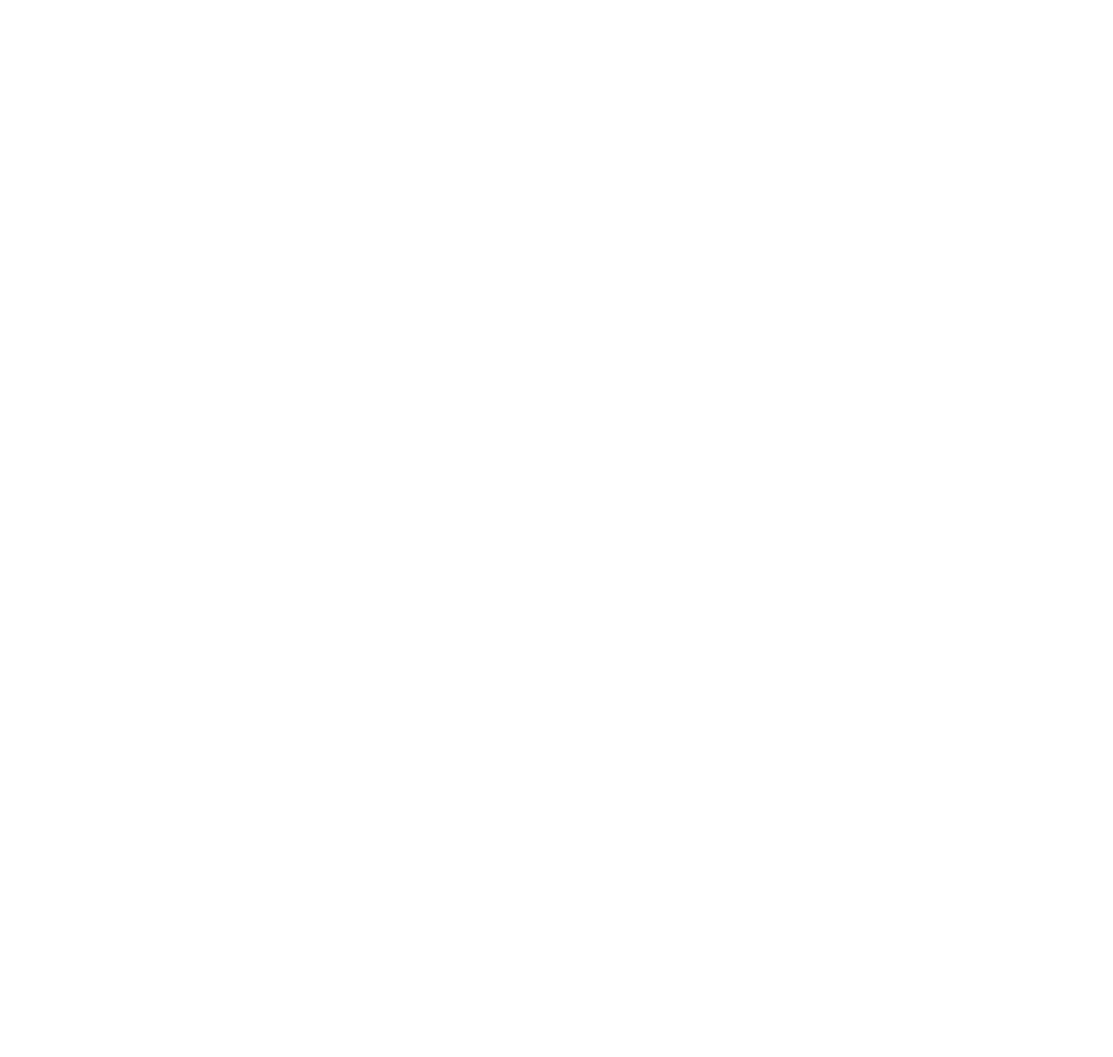
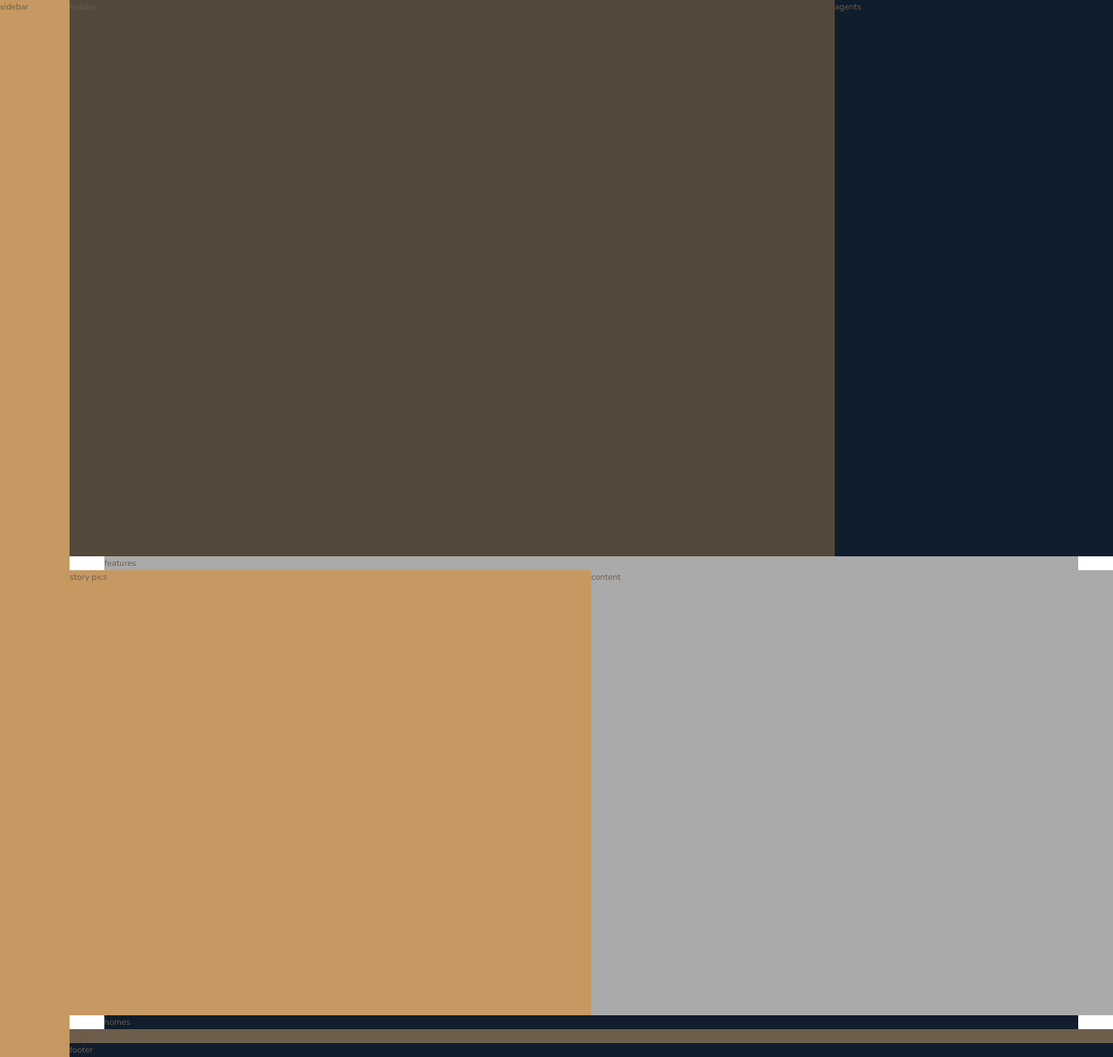
Before and after one commit to arozanski/properties, a website: page index.html in a window 1280 px wide. Shown: the whole page at 87% size. Before the commit the page ends 800 px from the top, so only its background shows below. Drawn offline with nearby package versions, Linux system fonts and the light colour scheme; files that its build step writes are made by us from their sources.

Commit message:
implement css grid

```diff
--- a/index.html
+++ b/index.html
@@ -12,6 +12,32 @@
         <title>Properties</title>
     </head>
     <body class="container">
-
+      <div class="sidebar">
+        sidebar
+      </div>
+      <header class="header">
+        header
+      </header>
+      <div class="agents">
+        agents
+      </div>
+      <section class="features">
+        features
+      </section>
+      <div class="story__pictures">
+        story pics
+      </div>
+      <div class="story__content">
+        content
+      </div>
+      <section class="homes">
+        homes
+      </section>
+      <section class="gallery">
+        gallery
+      </section>
+      <footer class="footer">
+        footer
+      </footer>
     </body>
 </html>
--- /dev/null
+++ b/sass/_agents.scss
@@ -0,0 +1,4 @@
+.agents {
+  background-color: $color-secondary;
+  grid-column: col-start 7 / full-end;
+}
--- a/sass/_base.scss
+++ b/sass/_base.scss
@@ -26,3 +26,16 @@
   box-sizing: border-box;
   font-size: 62.5%;
 }
+
+body {
+  font-family: $font-primary;
+  color: $color-grey-dark-2;
+  font-weight: 300;
+  line-height: 1.6;
+}
+
+.container {
+  display: grid;
+  grid-template-rows: 80vh min-content 40vw repeat(3, min-content);
+  grid-template-columns: [sidebar-start] 8rem [sidebar-end full-start] 1fr [center-start] repeat(8, [col-start] minmax(min-content, 14rem) [col-end]) [center-end] 1fr [full-end];
+}
--- a/sass/_features.scss
+++ b/sass/_features.scss
@@ -0,0 +1,4 @@
+.features {
+  background-color: $color-grey-light-2;
+  grid-column: center-start / center-end;
+}
--- a/sass/_footer.scss
+++ b/sass/_footer.scss
@@ -0,0 +1,4 @@
+.footer {
+  background-color: $color-secondary;
+  grid-column: full-start / full-end;
+}
--- a/sass/_gallery.scss
+++ b/sass/_gallery.scss
@@ -0,0 +1,4 @@
+.gallery {
+  background-color: $color-grey-dark-2;
+  grid-column: full-start / full-end;
+}
--- a/sass/_header.scss
+++ b/sass/_header.scss
@@ -0,0 +1,4 @@
+.header {
+  background-color: $color-grey-dark-1;
+  grid-column: full-start / col-end 6;
+}
--- a/sass/_homes.scss
+++ b/sass/_homes.scss
@@ -0,0 +1,4 @@
+.homes {
+  background-color: $color-secondary;
+  grid-column: center-start / center-end;
+}
--- a/sass/_sidebar.scss
+++ b/sass/_sidebar.scss
@@ -0,0 +1,6 @@
+.sidebar {
+  background-color: $color-primary;
+
+  grid-column: sidebar-start / sidebar-end;
+  grid-row: 1 / -1;
+}
--- a/sass/_story.scss
+++ b/sass/_story.scss
@@ -0,0 +1,11 @@
+.story {
+  &__pictures {
+    background-color: $color-primary;
+    grid-column: full-start / col-end 4;
+  }
+
+  &__content {
+    background-color: $color-grey-light-2;
+    grid-column: col-start 5 / full-end;
+  }
+}
--- a/sass/main.scss
+++ b/sass/main.scss
@@ -3,7 +3,7 @@
 
 @import "sidebar";
 @import "header";
-@import "realtors";
+@import "agents";
 @import "features";
 @import "story";
 @import "homes";
```
Also changed, not shown: sass/_realtors.scss (deleted).
